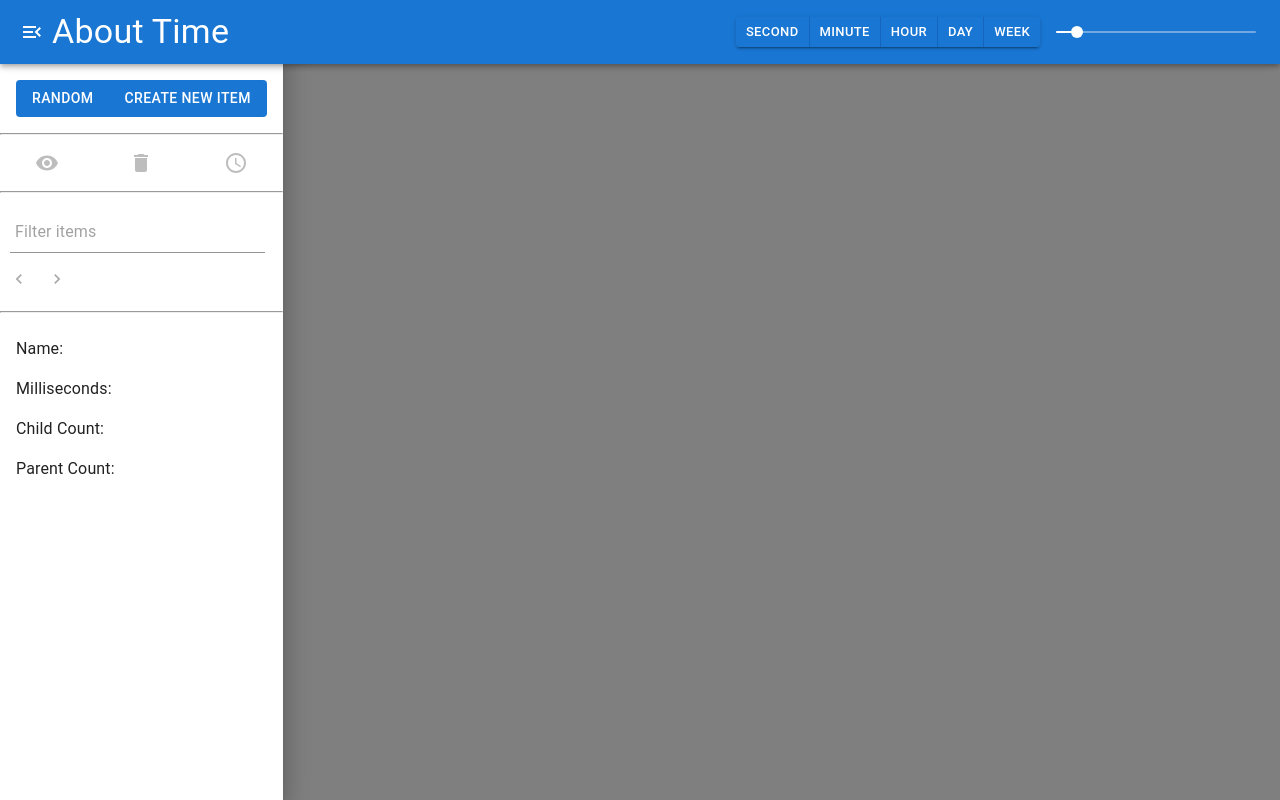
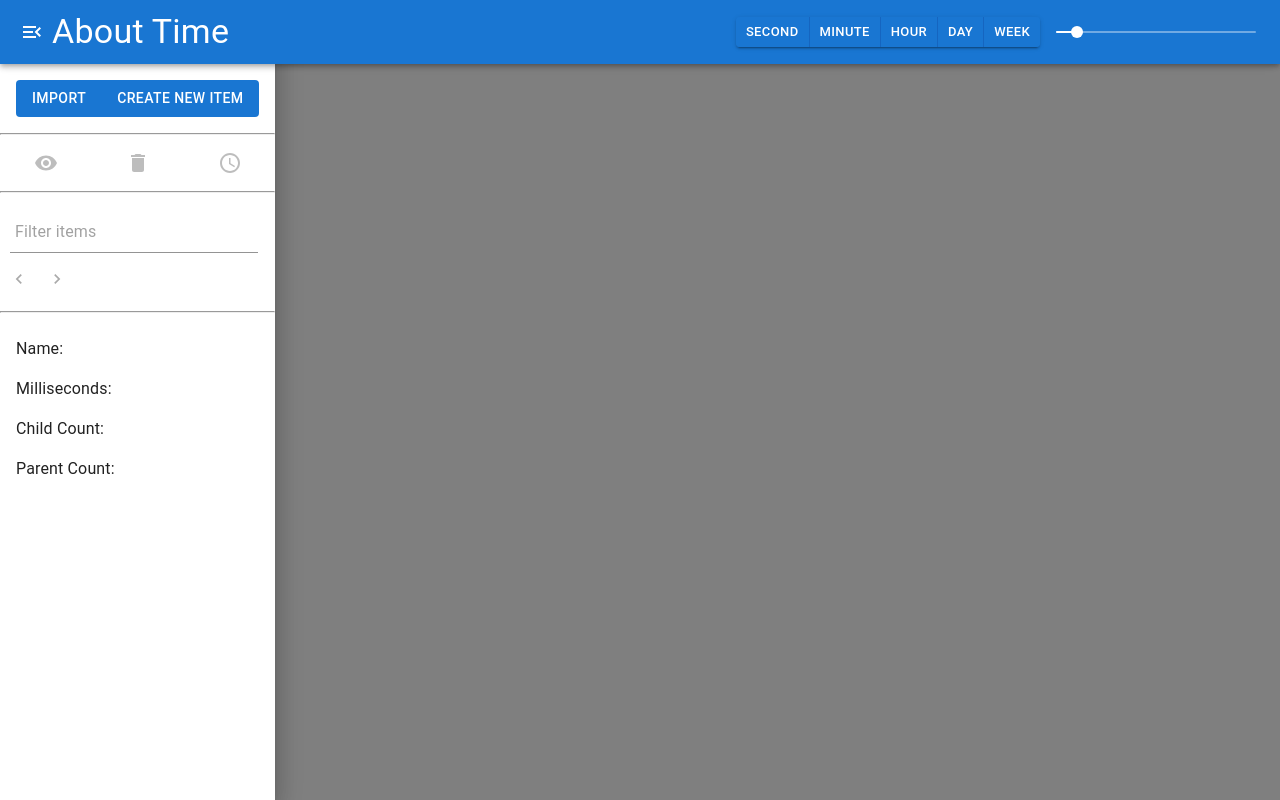
Before and after one commit to tannerbroberts/tannerbroberts.github.io, a React (Vite) app: page / in a window 1280 px wide. Both pictures are taken after a click on the button "open drawer". Built offline with nearby package versions, Linux system fonts and the light colour scheme.

Commit message:
Refactor RandomItemButton to ImportButton for JSON item import functionality

```diff
--- a/src/components/RandomItemButton.tsx
+++ b/src/components/RandomItemButton.tsx
@@ -1,65 +1,77 @@
-import { Button } from "@mui/material";
-import { useCallback } from "react";
-import { useAppDispatch, useAppState } from "../reducerContexts/App";
-import getRandomName from "../functions/utils/getRandomName";
-import { Item, scheduleItem } from "../functions/utils/item";
+import { Button, Dialog, DialogActions, DialogContent, DialogTitle, TextField } from "@mui/material";
+import { useState, useCallback } from "react";
+import { useAppDispatch } from "../reducerContexts/App";
+import { Item, ItemJSON } from "../functions/utils/item";
 
-export default function CreateRandomItemFromTemplatesButton() {
-  const { items } = useAppState()
-  const appDispatch = useAppDispatch()
+export default function ImportButton() {
+  const [open, setOpen] = useState(false);
+  const [inputValue, setInputValue] = useState("");
+  const appDispatch = useAppDispatch();
 
-  const createRandomItemFromTemplates = useCallback(() => {
-    const generateNestingUpdates = (parentItem: Item, duration: number) => {
-      const childItems: Item[] = [];
+  const handleOpen = () => setOpen(true);
+  const handleClose = () => setOpen(false);
 
-      for (const item of items) {
-        if (item.duration > duration) continue;
+  const handleImport = useCallback(() => {
+    try {
+      const parsedData = JSON.parse(inputValue);
 
-        let nextAvailableMoment = 0;
-        if (childItems.length > 0) {
-          const lastItem = childItems[childItems.length - 1];
-          nextAvailableMoment = lastItem.duration + nextAvailableMoment;
-        }
+      const isValidItemJSON = (data: any): data is ItemJSON => {
+        return (
+          typeof data.id === "string" &&
+          typeof data.name === "string" &&
+          typeof data.duration === "number" &&
+          Array.isArray(data.children) &&
+          Array.isArray(data.parents) &&
+          typeof data.showChildren === "boolean"
+        );
+      };
 
-        if (nextAvailableMoment + item.duration > duration) continue;
+      const itemsToImport = Array.isArray(parsedData) ? parsedData : [parsedData];
 
-        // schedule the item
-        const { newChildItem, newParentItem } = scheduleItem({
-          childItem: item,
-          parentItem: parentItem,
-          start: nextAvailableMoment
-        })
-
-        childItems.push(newChildItem);
-        parentItem = newParentItem;
+      if (!itemsToImport.every(isValidItemJSON)) {
+        throw new Error("Invalid JSON structure.");
       }
 
-      return {
-        type: "UPDATE_ITEMS" as const,
-        payload: { updatedItems: [parentItem, ...childItems] }
-      };
+      const newItems = itemsToImport.map(Item.fromJSON);
+
+      appDispatch({
+        type: "BATCH",
+        payload: newItems.map(newItem => ({
+          type: "CREATE_ITEM" as const,
+          payload: { newItem },
+        })),
+      });
+
+      handleClose();
+    } catch (error) {
+      alert("Invalid JSON input. Please check your data.");
     }
-
-    const name = getRandomName();
-    const duration = Math.floor(Math.random() * 10_000);
-    const newItem = new Item({ name, duration });
-
-    const createAction = {
-      type: "CREATE_ITEM" as const,
-      payload: { newItem }
-    };
-
-    const scheduledItemUpdates = generateNestingUpdates(newItem, duration);
-
-    appDispatch({
-      type: "BATCH",
-      payload: [createAction, scheduledItemUpdates]
-    });
-  }, [appDispatch, items])
+  }, [inputValue, appDispatch]);
 
   return (
-    <Button variant='contained' onClick={createRandomItemFromTemplates}>
-      RANDOM
-    </Button>
-  )
+    <>
+      <Button variant="contained" onClick={handleOpen}>
+        IMPORT
+      </Button>
+      <Dialog open={open} onClose={handleClose}>
+        <DialogTitle>Import Items</DialogTitle>
+        <DialogContent>
+          <TextField
+            multiline
+            fullWidth
+            rows={10}
+            value={inputValue}
+            onChange={(e) => setInputValue(e.target.value)}
+            placeholder="Paste Item JSON or Item JSON Array here"
+          />
+        </DialogContent>
+        <DialogActions>
+          <Button onClick={handleClose}>Cancel</Button>
+          <Button onClick={handleImport} variant="contained">
+            Import
+          </Button>
+        </DialogActions>
+      </Dialog>
+    </>
+  );
 }
```
